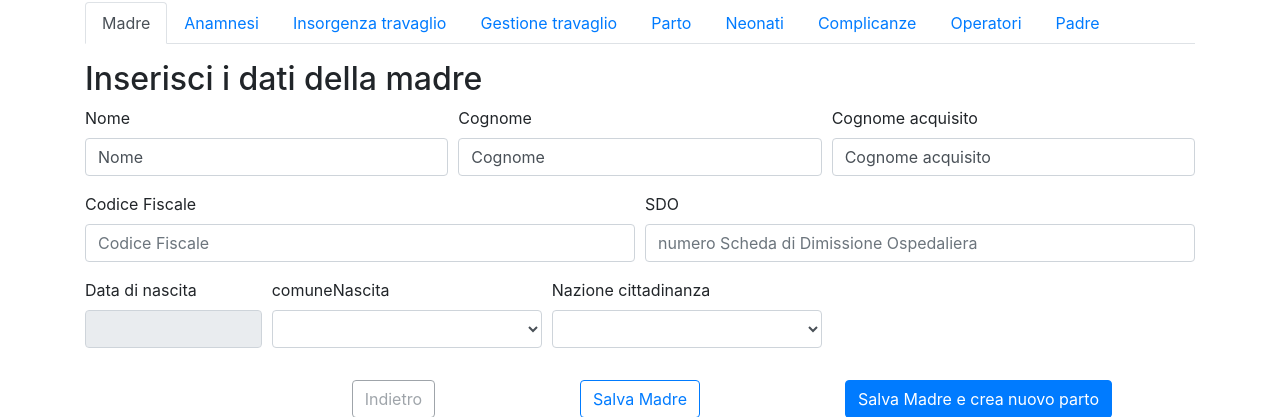
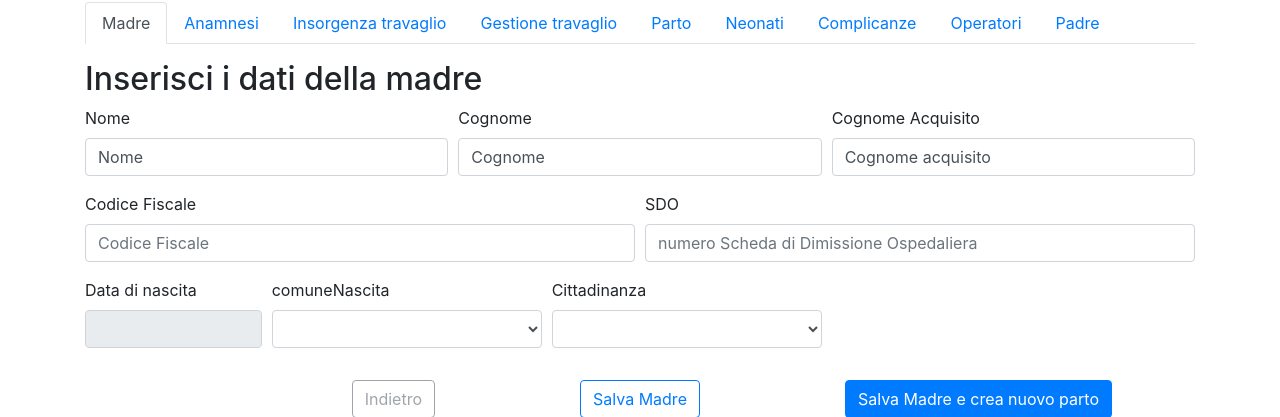
Before and after one commit to fantasticofor/party, a PHP site: page /madre.php in a window 1280 px wide. Shown: the part 158-575 px from the top of the page. Run offline with PHP 8.4, Linux system fonts and the light colour scheme; some libraries are stand-ins or nearby versions.

Commit message:
Update madre.php

```diff
--- a/madre.php
+++ b/madre.php
@@ -40,7 +40,7 @@
           <input type="text" class="form-control" id="inputCognome" placeholder="Cognome da Nubile (max 30 caratteri)" v-model="madre.inputCognome">
         </div>
         <div class="form-group col-md-4">
-          <label for="inputCognomeAcq">Cognome acquisito</label>
+          <label for="inputCognomeAcq">Cognome Acquisito</label>
           <input type="text" class="form-control" id="inputCognomeAcq" placeholder="Cognome acquisito (max 20 caratteri)" v-model="madre.inputCognomeAcq">
         </div>
       </div>
@@ -69,7 +69,7 @@
           </select>
         </div>
       <div class="form-group col-md-3">
-        <label for="inputCittadinanza">Nazione cittadinanza</label>
+        <label for="inputCittadinanza">Cittadinanza</label>
         <select class="form-control" id="inputCittadinanza" v-model="madre.inputCittadinanza">
             <?php include('inc_option_nazione.php') ?>
         </select>
```
